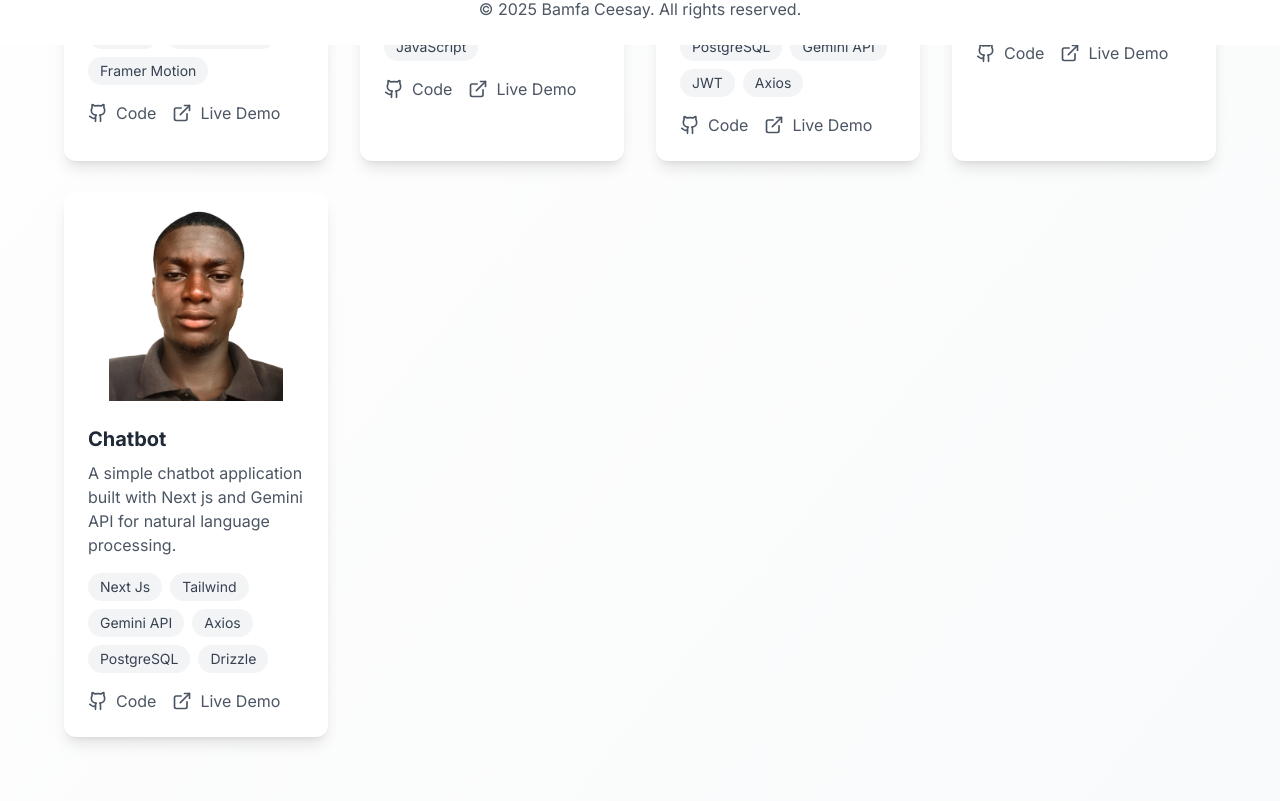
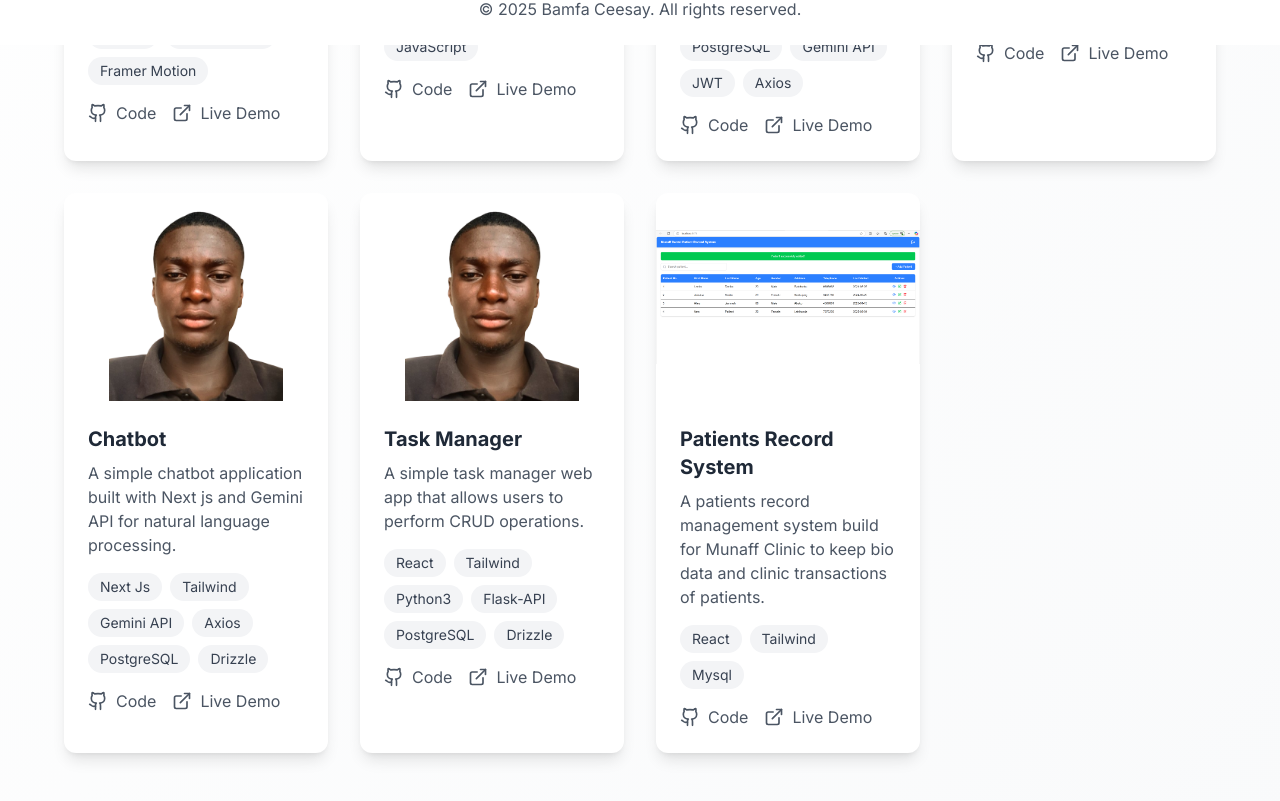
Before and after one commit to BCEESAY10/Bamfa-Portfolio, a Next.js app: page /projects in a window 1280 px wide. Shown: the part 755-1556 px from the top of the page. Built offline with nearby package versions, Linux system fonts and the light colour scheme.

Commit message:
Add extra two projects - Task Manager and Patients Records

```diff
--- a/app/projects/page.js
+++ b/app/projects/page.js
@@ -61,6 +61,25 @@ export default function Projects() {
       tech: ["Next Js", "Tailwind", "Gemini API", "Axios", "PostgreSQL", "Drizzle"],
       liveLink: "https://chatbottutorial.vercel.app",
       githubLink: "https://github.com/BCEESAY10/First-Next-Supabase-Project",
+    }
+    ,
+    {
+      title: "Task Manager",
+      description: "A simple task manager web app that allows users to perform CRUD operations.",
+      image: "/images/Bamfa_PP.png",
+      tags: ["fullstack"],
+      tech: ["React", "Tailwind", "Python3", "Flask-API", "PostgreSQL", "Drizzle"],
+      liveLink: "https://task-manager-frontend-mxft.onrender.com",
+      githubLink: "https://github.com/BCEESAY10/task-manager-frontend",
+    },
+    {
+      title: "Patients Record System",
+      description: "A patients record management system build for Munaff Clinic to keep bio data and clinic transactions of patients.",
+      image: "/images/patients.png",
+      tags: ["fullstack"],
+      tech: ["React", "Tailwind", "Mysql"],
+      liveLink: "https://patients-record-system-ui-1.onrender.com/",
+      githubLink: "https://github.com/BCEESAY10/patients-record-system-ui",
     }
   ]
 
```
Also changed, not shown: public/images/patients.png (renamed from public/images/New Patient Added.png).
